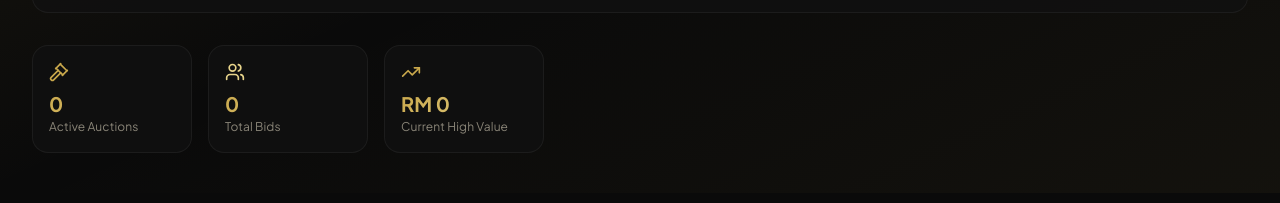
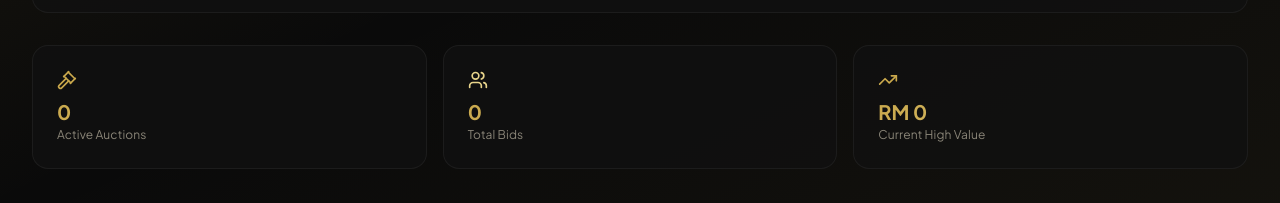
Before and after one commit to khizarwaseem68-png/DKVROOM, a Next.js app: page /auction in a window 1280 px wide. Shown: the part 467-670 px from the top of the page. Built offline with nearby package versions, Linux system fonts and the light colour scheme; no server answers; the database is empty.

Commit message:
fix: make auction stat cards span full width
- Remove max-w-lg constraint so Active Auctions, Total Bids, Current High
  Value cards fill the available container width
- Responsive: 1 col on mobile, 3 cols on sm+

```diff
--- a/src/components/auction-page.tsx
+++ b/src/components/auction-page.tsx
@@ -147,11 +147,11 @@ export default function AuctionPage() {
           </div>
 
           {/* Stats */}
-          <div className="grid grid-cols-3 gap-4 max-w-lg">
+          <div className="grid grid-cols-1 sm:grid-cols-3 gap-4">
             {auctionStats.map((stat) => {
               const Icon = stat.icon
               return (
-                <div key={stat.label} className="p-4 rounded-xl bg-card/80 border border-border/50">
+                <div key={stat.label} className="p-4 sm:p-6 rounded-xl bg-card/80 border border-border/50">
                   <Icon className={`size-5 ${stat.color} mb-2`} />
                   <div className="text-lg sm:text-xl font-bold gold-text">
                     {statsLoading ? <Loader2 className="size-5 animate-spin text-gold" /> : stat.value}
```
